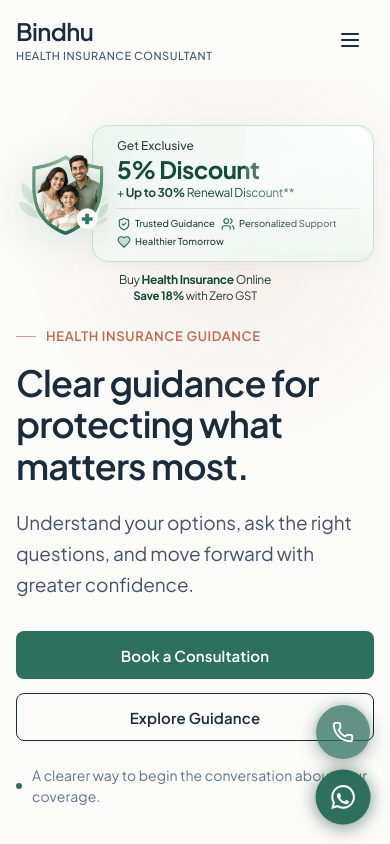
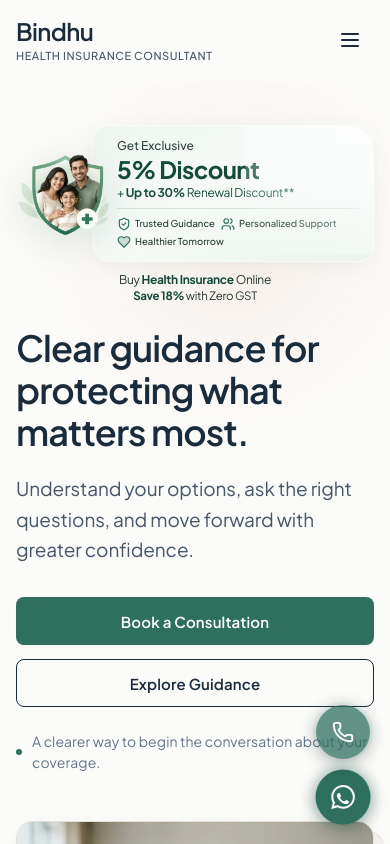
Before and after one commit to saninfuhad763-collab/bindhu-portfolio, a React (Vite) app: page / in a window 390 px wide. Shown: the top 844 px of the page. Built offline with nearby package versions, Linux system fonts and the light colour scheme.

Commit message:
refine(ui): blend hero banner and remove eyebrow

```diff
--- a/src/components/sections/Hero.tsx
+++ b/src/components/sections/Hero.tsx
@@ -30,7 +30,6 @@
 
   const sectionRef = useRef<HTMLElement>(null);
   const offerBannerRef = useRef<HTMLDivElement>(null);
-  const eyebrowRef = useRef<HTMLDivElement>(null);
   const headlineRef = useRef<HTMLHeadingElement>(null);
   const copyRef = useRef<HTMLParagraphElement>(null);
   const ctaRef = useRef<HTMLDivElement>(null);
@@ -62,7 +61,6 @@
           gsap.set(
             [
               offerBannerRef.current,
-              eyebrowRef.current,
               headlineRef.current,
               copyRef.current,
               ctaRef.current,
@@ -87,7 +85,6 @@
 
         // Element-group specific durations tuned for a cohesive ~1.0-1.1s total page-load choreography
         const durOffer = isNarrowMobile ? 0.30 : isMobile ? 0.36 : isTablet ? 0.40 : 0.44;
-        const durEyebrow = isNarrowMobile ? 0.28 : isMobile ? 0.34 : isTablet ? 0.38 : 0.42;
         const durHeadline = isNarrowMobile ? 0.36 : isMobile ? 0.42 : isTablet ? 0.48 : 0.52;
         const durCopy = isNarrowMobile ? 0.32 : isMobile ? 0.38 : isTablet ? 0.42 : 0.46;
         const durCta = isNarrowMobile ? 0.28 : isMobile ? 0.34 : isTablet ? 0.38 : 0.42;
@@ -106,19 +103,12 @@
           { opacity: 0, y: Math.min(10, distY) },
           { opacity: 1, y: 0, duration: durOffer, delay: isNarrowMobile ? 0.02 : 0.04 }
         )
-          // Group A: Identity (Eyebrow)
-          .fromTo(
-            eyebrowRef.current,
-            { opacity: 0, y: Math.min(10, distY) },
-            { opacity: 1, y: 0, duration: durEyebrow },
-            isDesktop ? '-=0.28' : '-=0.22'
-          )
           // Group B: Primary Message (H1)
           .fromTo(
             headlineRef.current,
             { opacity: 0, y: distY },
             { opacity: 1, y: 0, duration: durHeadline },
-            isDesktop ? '-=0.32' : '-=0.24'
+            isDesktop ? '-=0.28' : '-=0.22'
           )
           // Group C: Supporting Message (Subheadline)
           .fromTo(
@@ -181,24 +171,6 @@
             {/* Top-Left Promotional Offer Banner */}
             <div ref={offerBannerRef} className="w-full mb-6 sm:mb-8">
               <HeroOfferBanner />
-            </div>
-
-            {/* Eyebrow / Context Category */}
-            <div ref={eyebrowRef} className="inline-flex items-center gap-2.5 mb-4 sm:mb-5">
-              <FloatingAccent
-                axis="x"
-                distanceX={3.5}
-                duration={6.2}
-                delay={0.7}
-                opacityMin={0.8}
-                opacityMax={1.0}
-                className="inline-flex flex-shrink-0"
-              >
-                <span className="w-5 h-px bg-advisory-accent/60 block" aria-hidden="true" />
-              </FloatingAccent>
-              <span className="font-body text-eyebrow font-semibold uppercase text-advisory-accent tracking-wider">
-                {hero.eyebrow}
-              </span>
             </div>
 
             {/* Primary Headline (H1) */}
--- a/src/components/ui/HeroOfferBanner.tsx
+++ b/src/components/ui/HeroOfferBanner.tsx
@@ -103,7 +103,7 @@
           </div>
 
           {/* Main Promotional Card Panel */}
-          <div className="relative flex-1 min-w-0 overflow-hidden rounded-2xl sm:rounded-3xl border border-[#CCE0D1] bg-gradient-to-br from-[#EFF6F1] via-[#F6FAF7] to-[#EBF4EE] pl-6 sm:pl-8 md:pl-9 pr-3.5 sm:pr-4 py-3 sm:py-3.5 shadow-[0_4px_22px_-4px_rgba(36,88,76,0.08)] group-hover:shadow-[0_8px_30px_-4px_rgba(36,88,76,0.15)] group-hover:border-[#B5D4BD] transition-all duration-300">
+          <div className="relative flex-1 min-w-0 overflow-hidden rounded-2xl sm:rounded-3xl border border-canvas bg-gradient-to-br from-[#EFF6F1] via-[#F6FAF7] to-[#EBF4EE] pl-6 sm:pl-8 md:pl-9 pr-3.5 sm:pr-4 py-3 sm:py-3.5 shadow-[0_4px_22px_-4px_rgba(36,88,76,0.08)] group-hover:shadow-[0_8px_30px_-4px_rgba(36,88,76,0.15)] group-hover:border-canvas transition-all duration-300">
             {/* Subtle light sheen on top-right */}
             <div
               className="absolute top-0 right-0 w-32 h-32 bg-gradient-to-bl from-white/70 to-transparent pointer-events-none rounded-tr-3xl"
```
